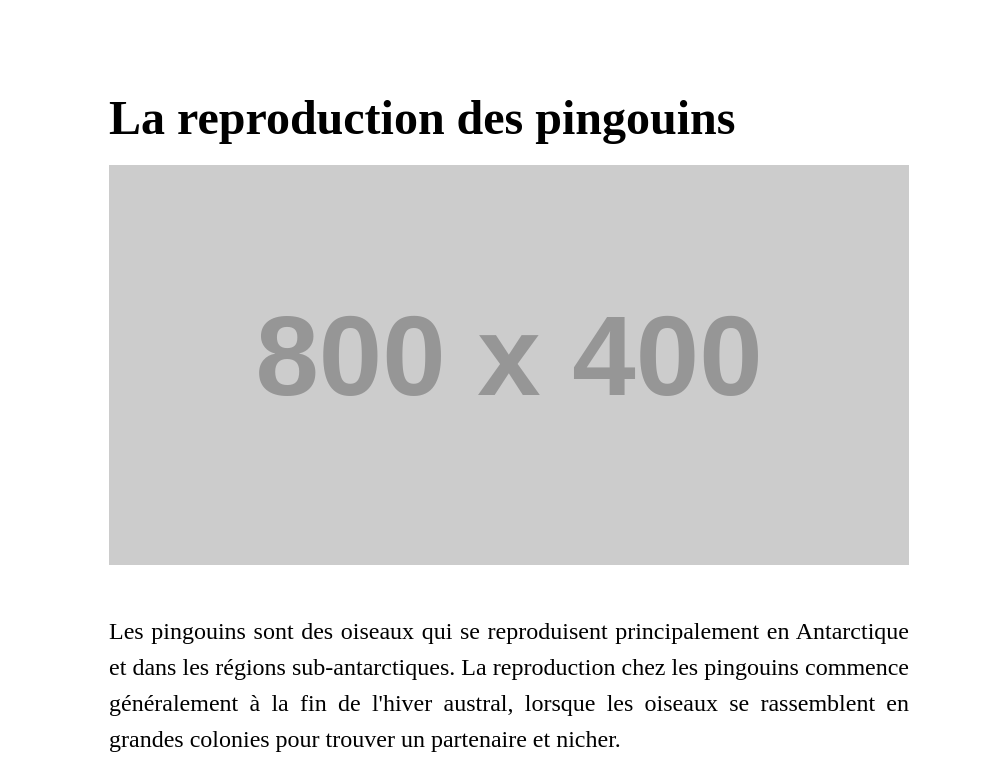
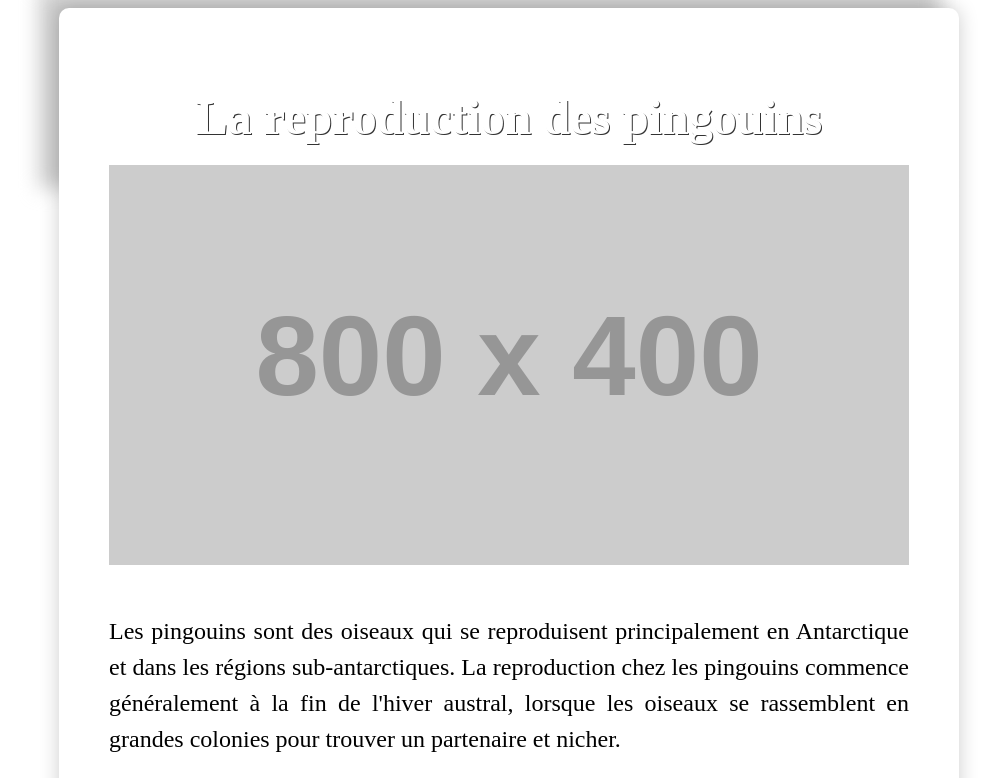
Before and after one commit to cedd69/pinguins, a plain HTML site: page index.html in a window 1280 px wide. Shown: the top 778 px of the page, without its empty margins (131-1128 px from the left). Drawn offline with Linux system fonts and the light colour scheme; placeholder pictures from the web are drawn by us.

Commit message:
Update index.html

```diff
--- a/index.html
+++ b/index.html
@@ -10,12 +10,20 @@
         margin: 0 auto;
         padding: 50px;
         text-align: justify;
+        background-color: #fff;
+        box-shadow: 0 0 20px rgba(0, 0, 0, 0.2);
+        border-radius: 10px;
+        position: relative;
       }
 
       /* Définir le style pour le titre */
       h1 {
         font-size: 3em;
         margin-bottom: 20px;
+        text-align: center;
+        position: relative;
+        color: #fff;
+        text-shadow: 1px 1px 0 #333;
       }
 
       /* Définir le style pour le paragraphe */
@@ -31,11 +39,26 @@
         height: auto;
         margin-bottom: 20px;
       }
+
+      /* Définir le style pour la bannière */
+      .banner {
+        width: 100%;
+        height: 200px;
+        position: absolute;
+        top: -20px;
+        left: -20px;
+        z-index: -1;
+        background-image: url("https://via.placeholder.com/1200x600.png?text=Image+artistique");
+        background-size: cover;
+        background-position: center;
+        filter: blur(10px);
+      }
     </style>
   </head>
   <body>
     <div class="content">
       <h1>La reproduction des pingouins</h1>
+      <div class="banner"></div>
       <img src="https://via.placeholder.com/800x400.png?text=Image+de+pingouins" alt="Image de pingouins">
       <p>Les pingouins sont des oiseaux qui se reproduisent principalement en Antarctique et dans les régions sub-antarctiques. La reproduction chez les pingouins commence généralement à la fin de l'hiver austral, lorsque les oiseaux se rassemblent en grandes colonies pour trouver un partenaire et nicher.</p>
       <p>Les pingouins se reproduisent généralement en construisant des nids faits de petits cailloux, de brindilles et de plumes. Les deux parents partagent la responsabilité de couver les œufs et d'élever les poussins. Les poussins naissent avec un duvet et sont nourris avec du poisson régurgité par leurs parents.</p>
```
